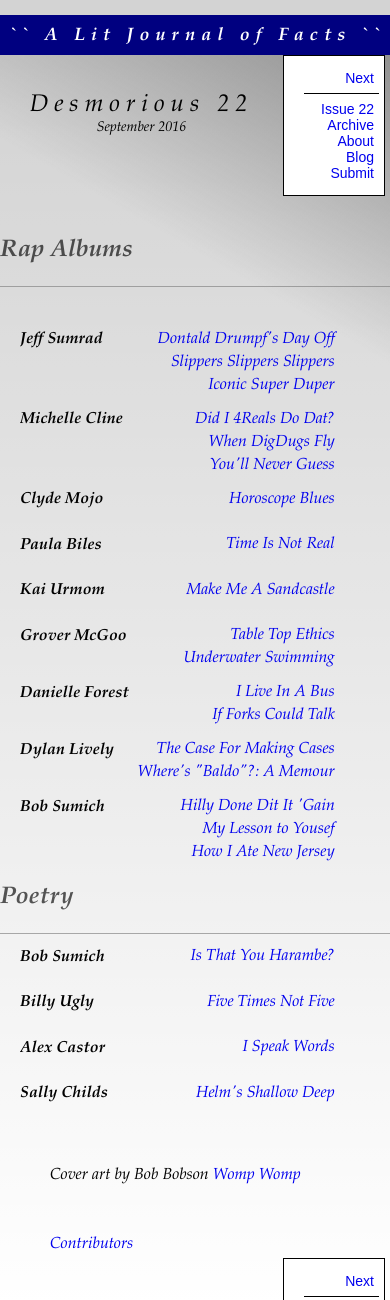
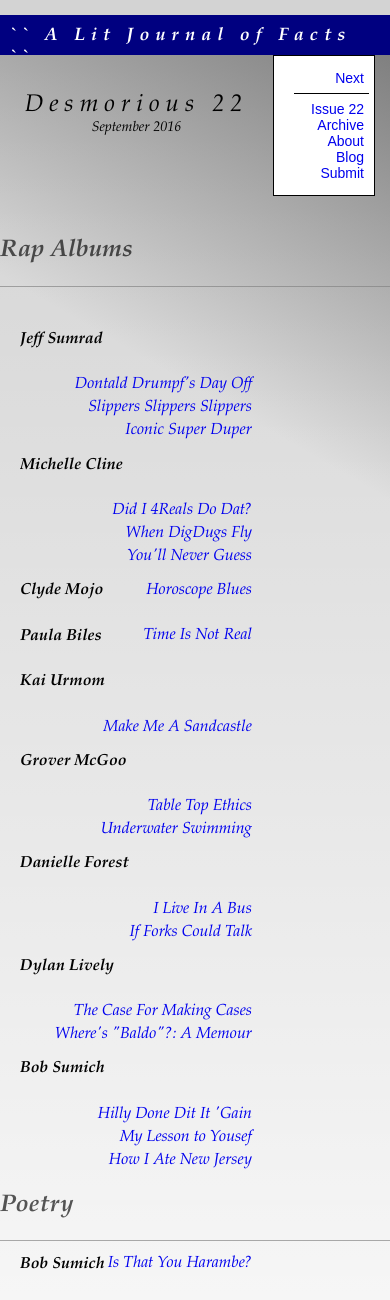
Before and after one commit to brandnpatterson/Blog, a PHP site: page / in a window 390 px wide; the page is wider, and only the part inside the window is pictured. Shown: the top 1300 px of that part. Run offline with PHP 8.4, Linux system fonts and the light colour scheme; some libraries are stand-ins or nearby versions.

Commit message:
added iPhone support

```diff
--- a/app/css/3-layouts/_media.scss
+++ b/app/css/3-layouts/_media.scss
@@ -42,7 +42,7 @@
 
   #content {
     margin: 0;
-    max-width: 80%;
+    max-width: 100vw;
   }
 
   #credit {
@@ -59,7 +59,7 @@
   }
 
   #nav-primary {
-    margin-right: 143px;
+    margin-right: 15px;
   }
 
   #title h2 {
@@ -71,6 +71,9 @@
     width: 100%;
   }
 
+  header {
+    width: 100vw;
+  }
   section {
     margin-left: 20px;
     margin-right: 0;
```
Also changed, not shown: dist/css/style.min.css.
